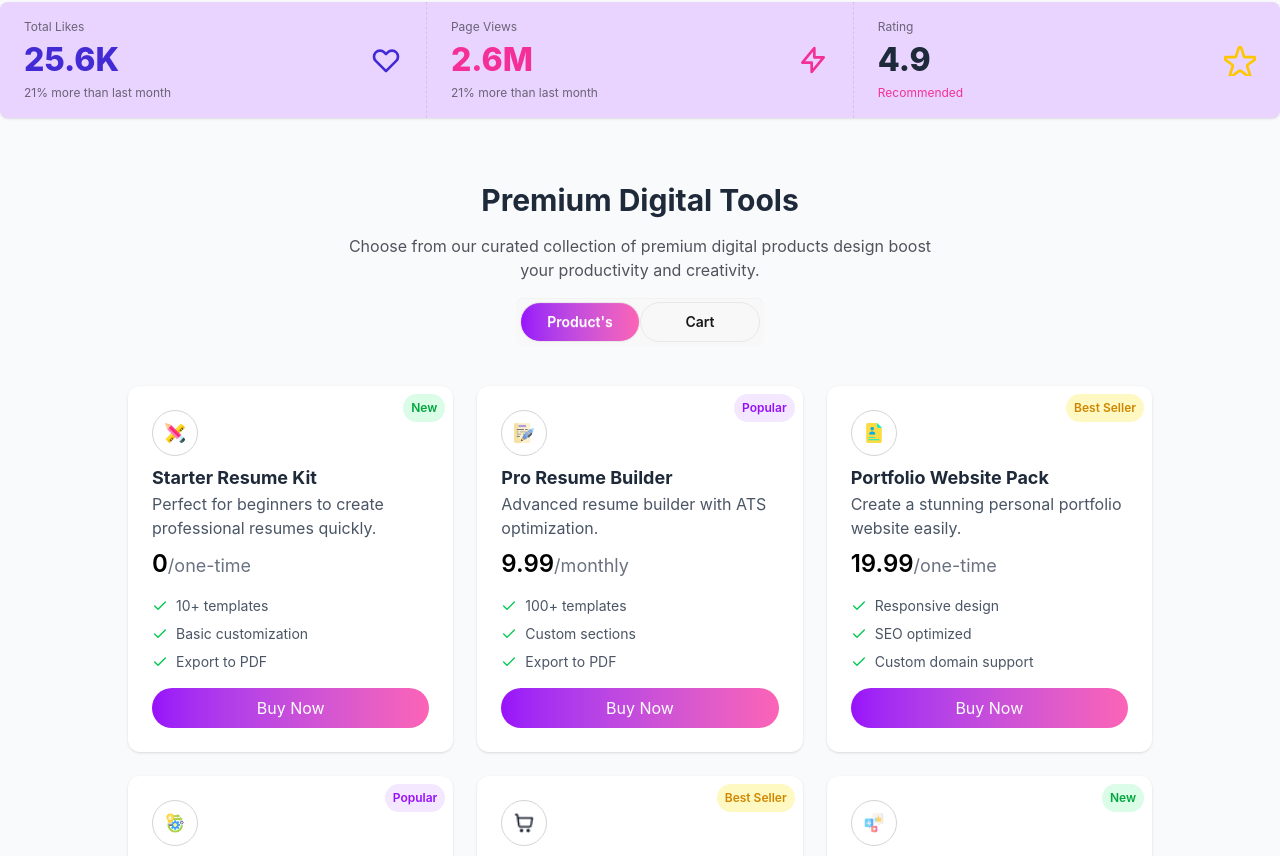
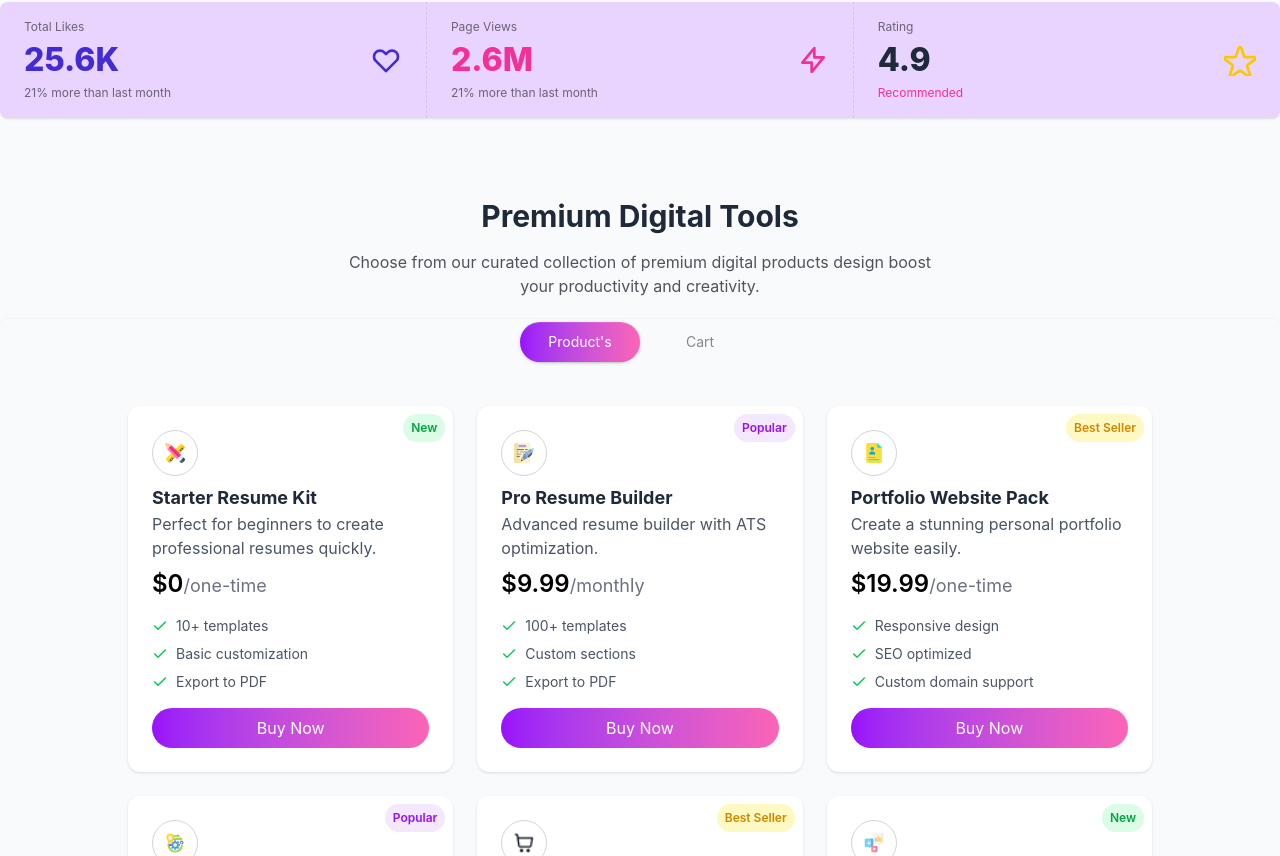
Before and after one commit to Galibmehboob/Digi-Tools, a React (Vite) app: page / in a window 1280 px wide. Shown: the part 704-1560 px from the top of the page. Built offline with nearby package versions, Linux system fonts and the light colour scheme.

Commit message:
rendering done

```diff
--- a/src/App.jsx
+++ b/src/App.jsx
@@ -1,3 +1,6 @@
+
+import { useState } from "react";
+import Carts from "./Component/Carts";
 import CTA from "./Component/CTA";
 import Footer from "./Component/Footer";
 import Hero from "./Component/Hero";
@@ -6,6 +9,7 @@ import Pricing from "./Component/Pricing";
 import Products from "./Component/Products";
 import Stats from "./Component/Stats";
 import Steps from "./Component/Steps";
+import CardHead from "./Component/CardHead";
 
 const getProduct = async () => {
   const res = await fetch("/products.json");
@@ -15,6 +19,12 @@ const getProduct = async () => {
 const productProm = getProduct()
 
 function App() {
+  const [activeTab, setActiveTab] = useState("product")
+  const [carts, setCarts] = useState([])
+  console.log(carts);
+
+
+  // console.log(activeTab);
   return (
     <div className="">
 
@@ -22,7 +32,13 @@ function App() {
       <Navbar></Navbar>
       <Hero>  </Hero>
       <Stats></Stats>
-      <Products productProm={productProm}></Products>
+      <CardHead></CardHead>
+      <div className="tabs tabs-box bg-transparent flex items-center justify-center mt-5">
+        <input onClick={() => setActiveTab("product")} type="radio" name="my_tabs_1" className="tab text-white bg-linear-to-r from-purple-600 to-pink-400 w-30 rounded-full" aria-label="Product's" defaultChecked />
+        <input onClick={() => setActiveTab("cart")} type="radio" name="my_tabs_1" className="tab w-30 rounded-full" aria-label="Cart" />
+      </div>
+      {activeTab === "product" && <Products productProm={productProm} carts={carts} setCarts={setCarts}></Products>}
+      {activeTab === "cart" && <Carts carts={carts}></Carts>}
       <Steps></Steps>
       <Pricing></Pricing>
       <CTA></CTA>
--- /dev/null
+++ b/src/Component/CardHead.jsx
@@ -0,0 +1,16 @@
+import React from 'react';
+
+const CardHead = () => {
+    return (
+        <div className=" mt-20 text-center items-center justify-center flex flex-col space-y-4">
+            <h2 className="text-3xl font-bold text-center">Premium Digital Tools</h2>
+            <p className="w-150 text-zinc-600">Choose from our curated collection of premium digital products design boost your productivity and creativity.</p>
+
+
+
+
+        </div>
+    );
+};
+
+export default CardHead;
--- /dev/null
+++ b/src/Component/Cards.jsx
@@ -0,0 +1,64 @@
+import { useState } from "react";
+import { Check } from "lucide-react";
+import Products from "./Products";
+
+
+const Cards = ({ p, i, tagStyles, carts, setCarts }) => {
+    const [isAddedCart, setIsAddedCart] = useState(false)
+    const handleBuyNow = () => {
+        setIsAddedCart(true)
+        setCarts([...carts, p])
+    }
+    return (
+        <div key={i} className="group bg-white p-6 rounded-xl shadow
+                     transition duration-300 hover:-translate-y-2 hover:shadow-xl">
+
+            <div className="flex justify-between">
+                <div className="border border-zinc-300 rounded-full p-3">
+                    <img src={p.icon} alt={p.name} className="w-5 h-5" />
+                </div>
+
+                <p className={`flex items-center text-xs px-2 h-7 rounded-full
+                           font-semibold relative bottom-4 left-4 transition duration-300
+                           group-hover:scale-110 ${tagStyles[p.tagType]}`}>
+                    {p.tag}
+                </p>
+            </div>
+
+
+            <h3 className="font-bold text-lg mt-2">{p.name}</h3>
+            <p className="text-gray-600">{p.description}</p>
+
+
+            <p className="text-gray-500 text-lg mt-2">
+                <span className="font-semibold text-2xl text-black">
+                    ${p.price}
+                </span>
+                /{p.period}
+            </p>
+
+
+            <div className="mt-4 space-y-2">
+                {p.features.map((feature, index) => (
+                    <div
+                        key={index}
+                        className="flex items-center gap-2 hover:translate-y-1 transition"
+                    >
+                        <Check className="text-green-500 w-4 h-4" />
+                        <span className="text-sm text-gray-600">
+                            {feature}
+                        </span>
+                    </div>
+                ))}
+            </div>
+
+
+            <button onClick={handleBuyNow} className="cursor-pointer mt-4 bg-linear-to-r from-purple-600 to-pink-400
+                         text-white px-4 py-2 rounded-full w-full transition hover:translate-y-1  hover:opacity-80">
+                {isAddedCart ? "Added to cart" : "Buy Now"}
+            </button>
+        </div>
+    );
+};
+
+export default Cards;
--- /dev/null
+++ b/src/Component/Carts.jsx
@@ -0,0 +1,13 @@
+
+
+const Carts = ({ carts }) => {
+    console.log(carts);
+
+    return (
+        <div>
+            Cart
+        </div>
+    );
+};
+
+export default Carts;
--- a/src/Component/Products.jsx
+++ b/src/Component/Products.jsx
@@ -1,7 +1,8 @@
 import { use } from "react";
-import { Check } from "lucide-react";
 
-const Products = ({ productProm }) => {
+import Cards from "./Cards";
+
+const Products = ({ productProm, carts, setCarts }) => {
     const products = use(productProm);
 
     const tagStyles = {
@@ -10,68 +11,15 @@ const Products = ({ productProm }) => {
         best: "bg-yellow-100 text-yellow-600",
     };
 
-    return (
-        <section className="px-10 py-16">
-            <div className="text-center items-center justify-center flex flex-col space-y-4">
-                <h2 className="text-3xl font-bold text-center">Premium Digital Tools</h2>
-                <p className="w-150 text-zinc-600">Choose from our curated collection of premium digital products design boost your productivity and creativity.</p>
-                {/* name of each tab group should be unique */}
-                <div className="tabs tabs-box">
-                    <button name="my_tabs_1" type="radio" className="btn text-white bg-linear-to-r from-purple-600 to-pink-400 w-30 rounded-full" defaultChecked>Product's</button>
-                    <button name="my_tabs_1" type="radio" className="btn w-30 rounded-full">Cart</button>
-                </div>
-            </div>
-            <div className="grid md:grid-cols-3 gap-6 mt-10 w-5xl mx-auto">
-
-                {products.map((p, i) => (
-                    <div key={i} className="group bg-white p-6 rounded-xl shadow
-                     transition duration-300 hover:-translate-y-2 hover:shadow-xl">
-
-                        <div className="flex justify-between">
-                            <div className="border border-zinc-300 rounded-full p-3">
-                                <img src={p.icon} alt={p.name} className="w-5 h-5" />
-                            </div>
-
-                            <p className={`flex items-center text-xs px-2 h-7 rounded-full
-                           font-semibold relative bottom-4 left-4 transition duration-300
-                           group-hover:scale-110 ${tagStyles[p.tagType]}`}>
-                                {p.tag}
-                            </p>
-                        </div>
 
 
-                        <h3 className="font-bold text-lg mt-2">{p.name}</h3>
-                        <p className="text-gray-600">{p.description}</p>
 
+    return (
+        <section className="px-10 mb-10">
 
-                        <p className="text-gray-500 text-lg mt-2">
-                            <span className="font-semibold text-2xl text-black">
-                                {p.price}
-                            </span>
-                            /{p.period}
-                        </p>
-
-
-                        <div className="mt-4 space-y-2">
-                            {p.features.map((feature, index) => (
-                                <div
-                                    key={index}
-                                    className="flex items-center gap-2 hover:translate-y-1 transition"
-                                >
-                                    <Check className="text-green-500 w-4 h-4" />
-                                    <span className="text-sm text-gray-600">
-                                        {feature}
-                                    </span>
-                                </div>
-                            ))}
-                        </div>
-
-
-                        <button className=" mt-4 bg-linear-to-r from-purple-600 to-pink-400
-                         text-white px-4 py-2 rounded-full w-full transition hover:translate-y-1  hover:opacity-80">
-                            Buy Now
-                        </button>
-                    </div>
+            <div className="grid md:grid-cols-3 gap-6 mt-10 w-5xl mx-auto">
+                {products.map((p, i) => (
+                    <Cards key={i} p={p} i={i} tagStyles={tagStyles} carts={carts} setCarts={setCarts}></Cards>
                 ))}
             </div>
         </section>
```
